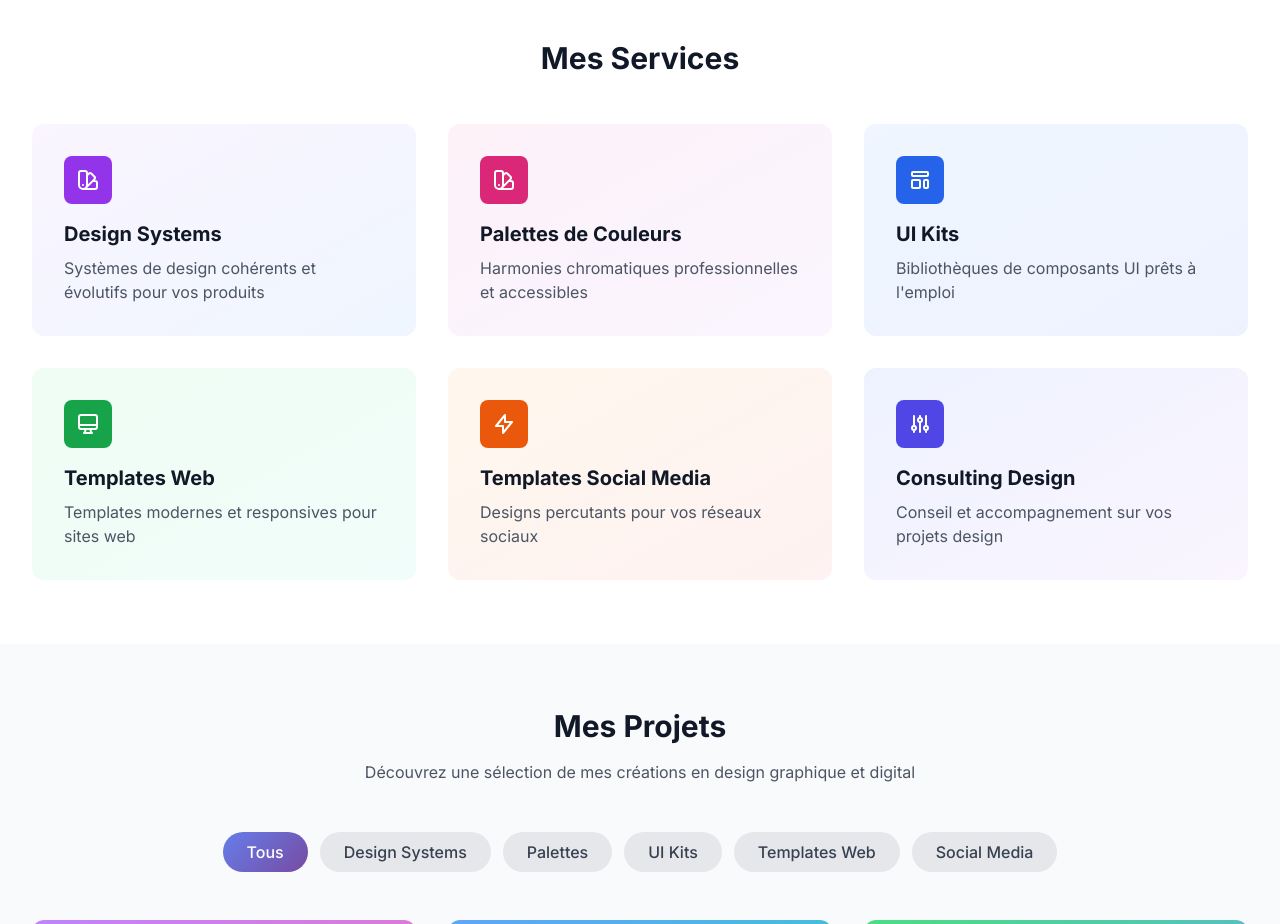
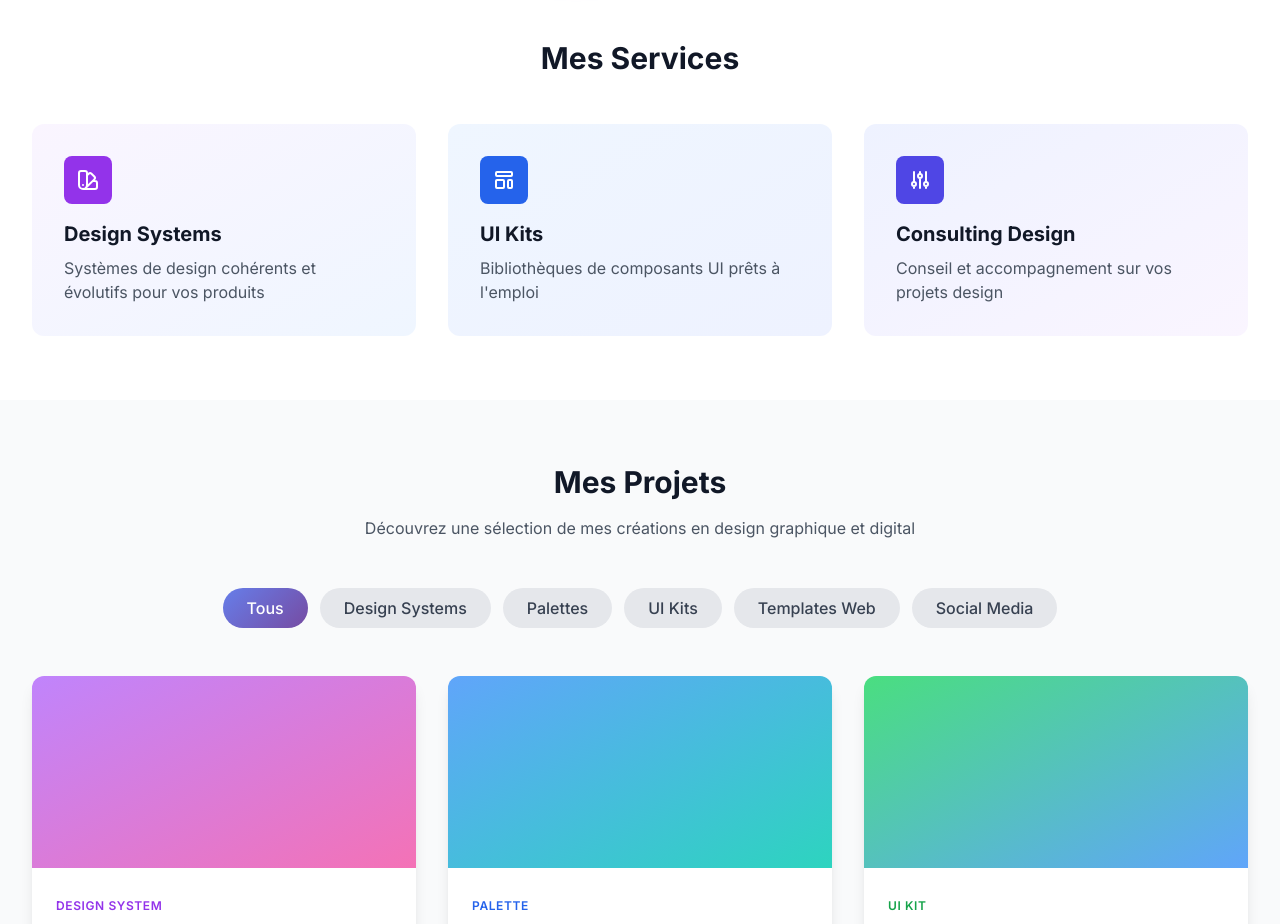
Before and after one commit to Piercel2022/designforge, a plain HTML site: page index.html in a window 1280 px wide. Shown: the part 1520-2444 px from the top of the page. Drawn offline with nearby package versions, Linux system fonts and the light colour scheme.

Commit message:
add the workflow

```diff
--- a/index.html
+++ b/index.html
@@ -256,15 +256,7 @@
                     <p class="text-gray-600">Systèmes de design cohérents et évolutifs pour vos produits</p>
                 </div>
 
-                <div class="card-hover bg-gradient-to-br from-pink-50 to-purple-50 p-8 rounded-xl">
-                    <div class="w-12 h-12 bg-pink-600 rounded-lg flex items-center justify-center mb-4">
-                        <svg class="w-6 h-6 text-white" fill="none" stroke="currentColor" viewBox="0 0 24 24">
-                            <path stroke-linecap="round" stroke-linejoin="round" stroke-width="2" d="M7 21a4 4 0 01-4-4V5a2 2 0 012-2h4a2 2 0 012 2v12a4 4 0 01-4 4zm0 0h12a2 2 0 002-2v-4a2 2 0 00-2-2h-2.343M11 7.343l1.657-1.657a2 2 0 012.828 0l2.829 2.829a2 2 0 010 2.828l-8.486 8.485M7 17h.01"></path>
-                        </svg>
-                    </div>
-                    <h4 class="text-xl font-bold text-gray-900 mb-2">Palettes de Couleurs</h4>
-                    <p class="text-gray-600">Harmonies chromatiques professionnelles et accessibles</p>
-                </div>
+
 
                 <div class="card-hover bg-gradient-to-br from-blue-50 to-indigo-50 p-8 rounded-xl">
                     <div class="w-12 h-12 bg-blue-600 rounded-lg flex items-center justify-center mb-4">
@@ -276,25 +268,8 @@
                     <p class="text-gray-600">Bibliothèques de composants UI prêts à l'emploi</p>
                 </div>
 
-                <div class="card-hover bg-gradient-to-br from-green-50 to-teal-50 p-8 rounded-xl">
-                    <div class="w-12 h-12 bg-green-600 rounded-lg flex items-center justify-center mb-4">
-                        <svg class="w-6 h-6 text-white" fill="none" stroke="currentColor" viewBox="0 0 24 24">
-                            <path stroke-linecap="round" stroke-linejoin="round" stroke-width="2" d="M9.75 17L9 20l-1 1h8l-1-1-.75-3M3 13h18M5 17h14a2 2 0 002-2V5a2 2 0 00-2-2H5a2 2 0 00-2 2v10a2 2 0 002 2z"></path>
-                        </svg>
-                    </div>
-                    <h4 class="text-xl font-bold text-gray-900 mb-2">Templates Web</h4>
-                    <p class="text-gray-600">Templates modernes et responsives pour sites web</p>
-                </div>
 
-                <div class="card-hover bg-gradient-to-br from-orange-50 to-red-50 p-8 rounded-xl">
-                    <div class="w-12 h-12 bg-orange-600 rounded-lg flex items-center justify-center mb-4">
-                        <svg class="w-6 h-6 text-white" fill="none" stroke="currentColor" viewBox="0 0 24 24">
-                            <path stroke-linecap="round" stroke-linejoin="round" stroke-width="2" d="M13 10V3L4 14h7v7l9-11h-7z"></path>
-                        </svg>
-                    </div>
-                    <h4 class="text-xl font-bold text-gray-900 mb-2">Templates Social Media</h4>
-                    <p class="text-gray-600">Designs percutants pour vos réseaux sociaux</p>
-                </div>
+
 
                 <div class="card-hover bg-gradient-to-br from-indigo-50 to-purple-50 p-8 rounded-xl">
                     <div class="w-12 h-12 bg-indigo-600 rounded-lg flex items-center justify-center mb-4">
```
